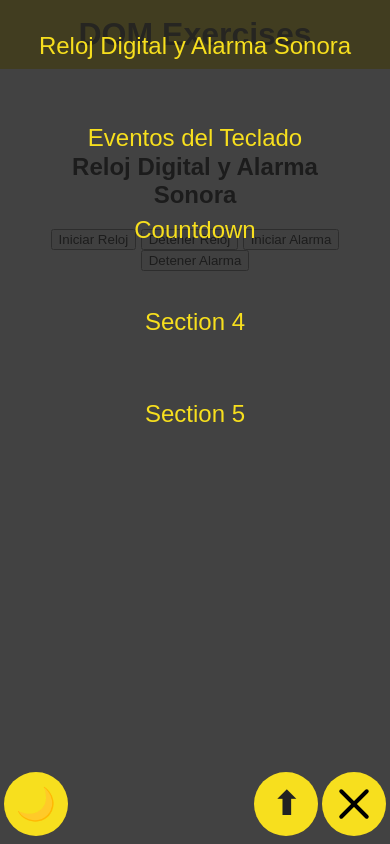
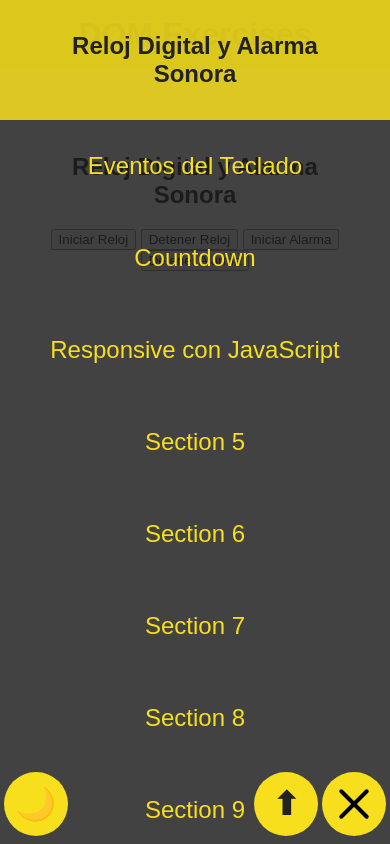
Before and after one commit to GaboPosso/javascript, a plain HTML site: page DOM Exercises/DOM-Exercise.html in a window 390 px wide. Both pictures are taken after a click on the button 354 px from the left and 803 px from the top of the page. Shown: the top 844 px of the page. Drawn offline with nearby package versions, Linux system fonts and the light colour scheme.

Commit message:
Upload JavaScript Responsive Design

```diff
--- a/DOM Exercises/DOM-Exercise.html
+++ b/DOM Exercises/DOM-Exercise.html
@@ -23,8 +23,13 @@
         <a href="#section1">Reloj Digital y Alarma Sonora</a>
         <a href="#section2">Eventos del Teclado</a>
         <a href="#section3">Countdown</a>
-        <a href="#section4">Section 4</a>
+        <a href="#section4">Responsive con JavaScript</a>
         <a href="#section5">Section 5</a>
+        <a href="#section6">Section 6</a>
+        <a href="#section7">Section 7</a>
+        <a href="#section8">Section 8</a>
+        <a href="#section9">Section 9</a>
+        <a href="#section10">Section 10</a>
       </nav>
     </aside>
 
@@ -50,11 +55,29 @@
         <div id="countdown"></div>
       </section>
       <section id="section4" class="section">
-        <h2>Section 4</h2>
+        <h2>Responsive Design con JavaScript</h2>
+        <div id="youtube"></div>
+        <div id="gmaps"></div>
       </section>
       <section id="section5" class="section">
         <h2>Section 5</h2>
       </section>
+      <section id="section6" class="section">
+        <h2>Section 5</h2>
+      </section>
+      <section id="section7" class="section">
+        <h2>Section 5</h2>
+      </section>
+      <section id="section8" class="section">
+        <h2>Section 5</h2>
+      </section>
+      <section id="section9" class="section">
+        <h2>Section 5</h2>
+      </section>
+      <section id="section10" class="section">
+        <h2>Section 5</h2>
+      </section>
+
 
     </main>
     <button class="scroll-top-btn">&#11014;</button>
--- /dev/null
+++ b/DOM Exercises/js/dom/objeto_responsive.js
@@ -0,0 +1,18 @@
+const d = document,
+  w = window;
+
+export default function responsiveMedia(id, mq, mobileContent, desktopContent) {
+  let breakpoint = w.matchMedia(mq);
+
+  const responsive = (e) => {
+    if (e.matches) {
+      d.getElementById(id).innerHTML = desktopContent;
+    } else {
+      d.getElementById(id).innerHTML = mobileContent;
+    }
+
+    // console.log(e.matches);
+  };
+  breakpoint.addListener(responsive);
+  responsive(breakpoint);
+}
--- a/DOM Exercises/js/index_dom.js
+++ b/DOM Exercises/js/index_dom.js
@@ -5,6 +5,7 @@ import { moveBall } from "./dom/teclado.js";
 import { countdown } from "./dom/countdown.js";
 import scrollTopButton from "./dom/boton_scroll.js";
 import darkTheme from "./dom/dark_theme.js";
+import responsiveMedia from "./dom/objeto_responsive.js";
 
 const d = document;
 d.addEventListener("DOMContentLoaded", (e) => {
@@ -13,10 +14,22 @@ d.addEventListener("DOMContentLoaded", (e) => {
   alarm("assets/alarm.mp3", "#activar-alarma", "#desactivar-alarma");
   countdown(
     "countdown",
-    "Nov 06, 2023 20:14",
+    "Sep 02, 2024 11:30",
     "Happy Birthday, you CodeHead 🤓!!"
   );
   scrollTopButton(".scroll-top-btn");
+  responsiveMedia(
+    "youtube",
+    "(min-width: 1024px)",
+    `<a href="https://youtu.be/6IwUl-4pAzc?si=bMOsFeKbzh6Qgh1B" target="_blank rel="noopener">Ver video</a>`,
+    `<iframe width="560" height="315" src="https://www.youtube.com/embed/6IwUl-4pAzc?si=KmXogtTsMPheOekx" title="YouTube video player" frameborder="0" allow="accelerometer; autoplay; clipboard-write; encrypted-media; gyroscope; picture-in-picture; web-share" allowfullscreen></iframe>`
+  );
+  responsiveMedia(
+    "gmaps",
+    "(min-width: 1024px)",
+    `<a href="https://maps.app.goo.gl/ndzFCECtaiqP8bKN6" target="_blank rel="noopener">Ver mapa</a>`,
+    `<iframe src="https://www.google.com/maps/embed?pb=!1m18!1m12!1m3!1d3974.2238813907597!2d-75.51973622522065!3d5.067427038369696!2m3!1f0!2f0!3f0!3m2!1i1024!2i768!4f13.1!3m3!1m2!1s0x8e476ffa140f94a5%3A0x25810bc036523ce7!2sCatedral%20Bas%C3%ADlica%20Metropolitana%20de%20Nuestra%20Se%C3%B1ora%20del%20Rosario%20de%20Manizales!5e0!3m2!1ses!2sco!4v1700484798430!5m2!1ses!2sco" width="600" height="450" style="border:0;" allowfullscreen="" loading="lazy" referrerpolicy="no-referrer-when-downgrade"></iframe>`
+  );
 });
 
 d.addEventListener("keydown", (e) => {
```
